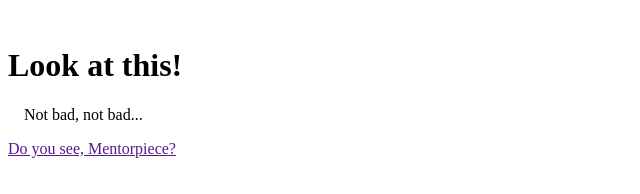
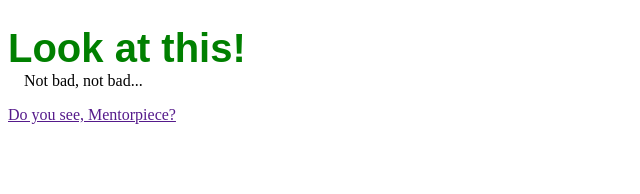
Before and after one commit to DashaPolivoda/MP_HW, a plain HTML site: page index.html in a window 1280 px wide. Shown: the whole page, without its empty margins (0-640 px from the left). Drawn offline with Linux system fonts and the light colour scheme.

Commit message:
add style h1 in file index.html

```diff
--- a/index.html
+++ b/index.html
@@ -5,6 +5,16 @@
     <meta charset="utf-8" />
 </head>
 <body>
+<style type="text/css">
+h1 {
+color:#008000 ;
+font-family: arial, sans-serif;
+font-size: 40px;
+font-weight: bold;
+margin-top: 0px;
+margin-bottom: 1px;
+}
+</style>
     <h1>Look at this!</h1>
     <p1>Not bad, not bad...</p1>
     <p><a href= "">Do you see, Mentorpiece?</a></p>
```
